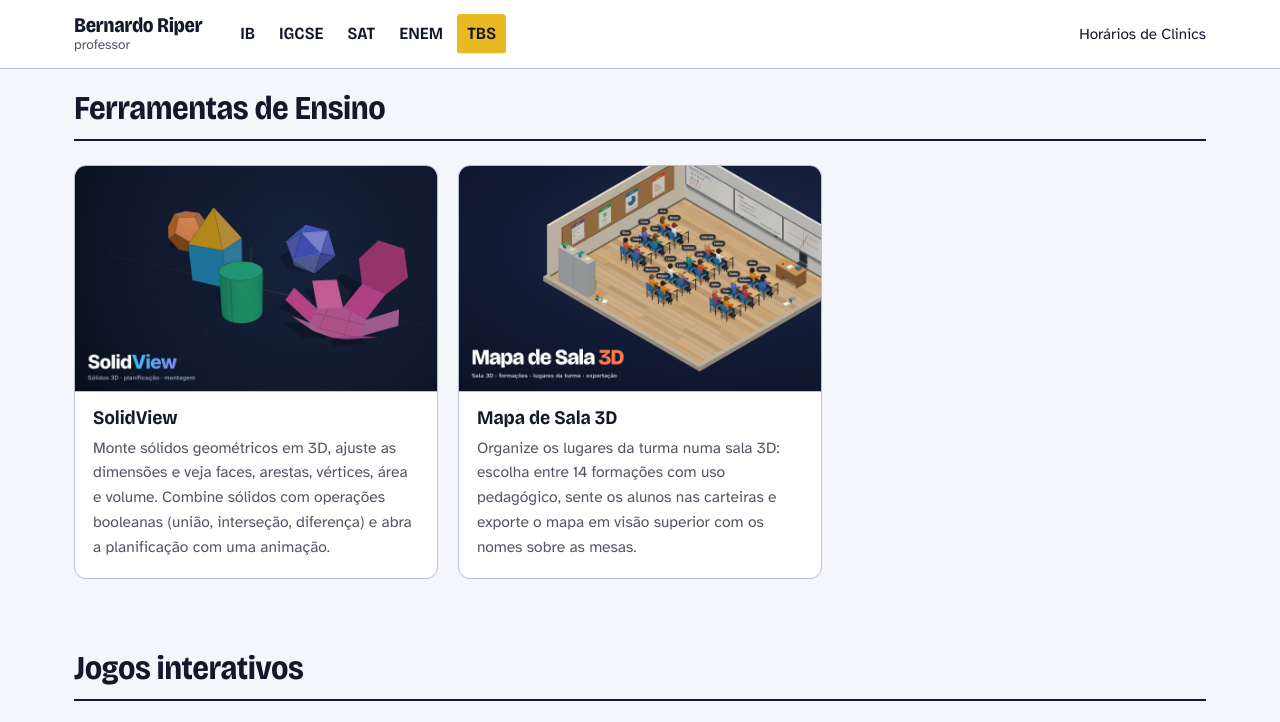
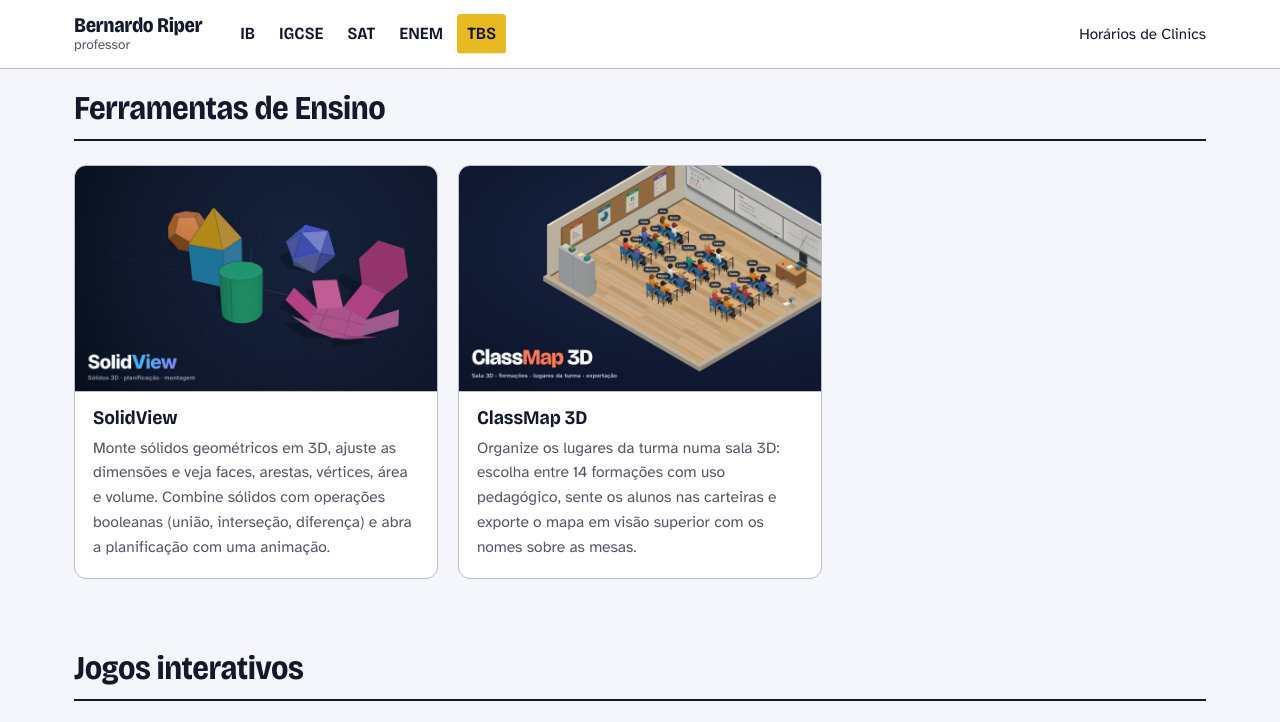
Before and after one commit to BernardoRiper-edu/bernardoriper-edu.github.io, a Jekyll site: the page built from escola.html, in a window 1280 px wide and 900 px high, scrolled down 1406 px, cut to the strip 0-722 px from the top of the window. Built offline with Jekyll 4.4.1, drawn with Linux system fonts in a browser that asks for light colours.

Commit message:
Renomeia o Mapa de Sala 3D para ClassMap 3D
Novo nome no app e no card da página da escola, com capa nova
(assets/ferramentas/classmap-3d.jpg). O endereço continua o mesmo.

Co-Authored-By: Claude Opus 5.5 <noreply@anthropic.com>
Claude-Session: https://claude.ai/code/session_01CSAQ59AdEpFLXFdpSbnow1

```diff
--- a/_data/ferramentas.yml
+++ b/_data/ferramentas.yml
@@ -13,7 +13,7 @@
   url: /escola/ferramentas/solidview/
   imagem: /assets/ferramentas/solidview.jpg
 
-- titulo: "Mapa de Sala 3D"
+- titulo: "ClassMap 3D"
   descricao: "Organize os lugares da turma numa sala 3D: escolha entre 14 formações com uso pedagógico, sente os alunos nas carteiras e exporte o mapa em visão superior com os nomes sobre as mesas."
   url: /escola/ferramentas/mapa-de-sala/
-  imagem: /assets/ferramentas/mapa-de-sala.jpg
+  imagem: /assets/ferramentas/classmap-3d.jpg
--- a/escola/ferramentas/mapa-de-sala/index.html
+++ b/escola/ferramentas/mapa-de-sala/index.html
@@ -3,7 +3,7 @@
 <head>
 <meta charset="utf-8">
 <meta name="viewport" content="width=device-width, initial-scale=1">
-<title>Mapa de Sala 3D</title>
+<title>ClassMap 3D</title>
 <link rel="preconnect" href="https://fonts.googleapis.com">
 <link rel="preconnect" href="https://fonts.gstatic.com" crossorigin>
 <link href="https://fonts.googleapis.com/css2?family=Lexend:wght@400;500;600;700&display=swap" rel="stylesheet">
@@ -148,7 +148,7 @@ label.f{display:grid;gap:4px;font-size:13px;color:var(--mute)}
  <aside id="side">
   <header class="brand" id="brand">
    <div class="logo" aria-hidden="true"><svg width="26" height="26" viewBox="0 0 26 26"><g fill="#fff"><rect x="2" y="3" width="22" height="4" rx="1.5"/><rect x="3" y="11" width="6" height="4" rx="1"/><rect x="10" y="11" width="6" height="4" rx="1"/><rect x="17" y="11" width="6" height="4" rx="1"/><rect x="3" y="18" width="6" height="4" rx="1"/><rect x="10" y="18" width="6" height="4" rx="1"/><rect x="17" y="18" width="6" height="4" rx="1"/></g></svg></div>
-   <div class="t"><h1>Mapa de sala</h1><p>Organize os lugares da turma numa sala 3D</p></div>
+   <div class="t"><h1>Class<span style="color:var(--accent)">Map</span> 3D</h1><p>Organize os lugares da turma numa sala 3D</p></div>
    <button class="sheetbtn" id="sheetBtn" aria-expanded="false">Menu</button>
   </header>
   <div class="side-scroll" id="sideScroll">
@@ -830,7 +830,7 @@ function drawExport(){const S=140,M=64,TOP=140,W=Math.round(ROOM.w*S+2*M),H=Math
  x.font=`400 19px ${FONT}`;x.fillStyle='#5e6572';x.fillText([cls,new Date().toLocaleDateString('pt-BR'),`${n} alunos`,`${S2.length} lugares`,PRESETS.find(p=>p.id===activePreset)?.name||'formação personalizada'].filter(Boolean).join(' · '),M,94);
  x.textAlign='center';x.font=`500 16px ${FONT}`;x.fillText('Frente da sala',W/2,TOP-14);
  drawRoom(x,S,M,TOP,false);
- x.textAlign='left';x.font=`400 15px ${FONT}`;x.fillStyle='#8a909b';x.fillText('Gerado no Mapa de sala 3D',M,H-22);
+ x.textAlign='left';x.font=`400 15px ${FONT}`;x.fillStyle='#8a909b';x.fillText('Gerado no ClassMap 3D',M,H-22);
  return c;}
 // ---------- live 2D preview
 const pv=$('#pv');let pvDirty=true,pvGeom=null;
```
Also changed, not shown: assets/ferramentas/classmap-3d.jpg (added), assets/ferramentas/mapa-de-sala.jpg (deleted).
